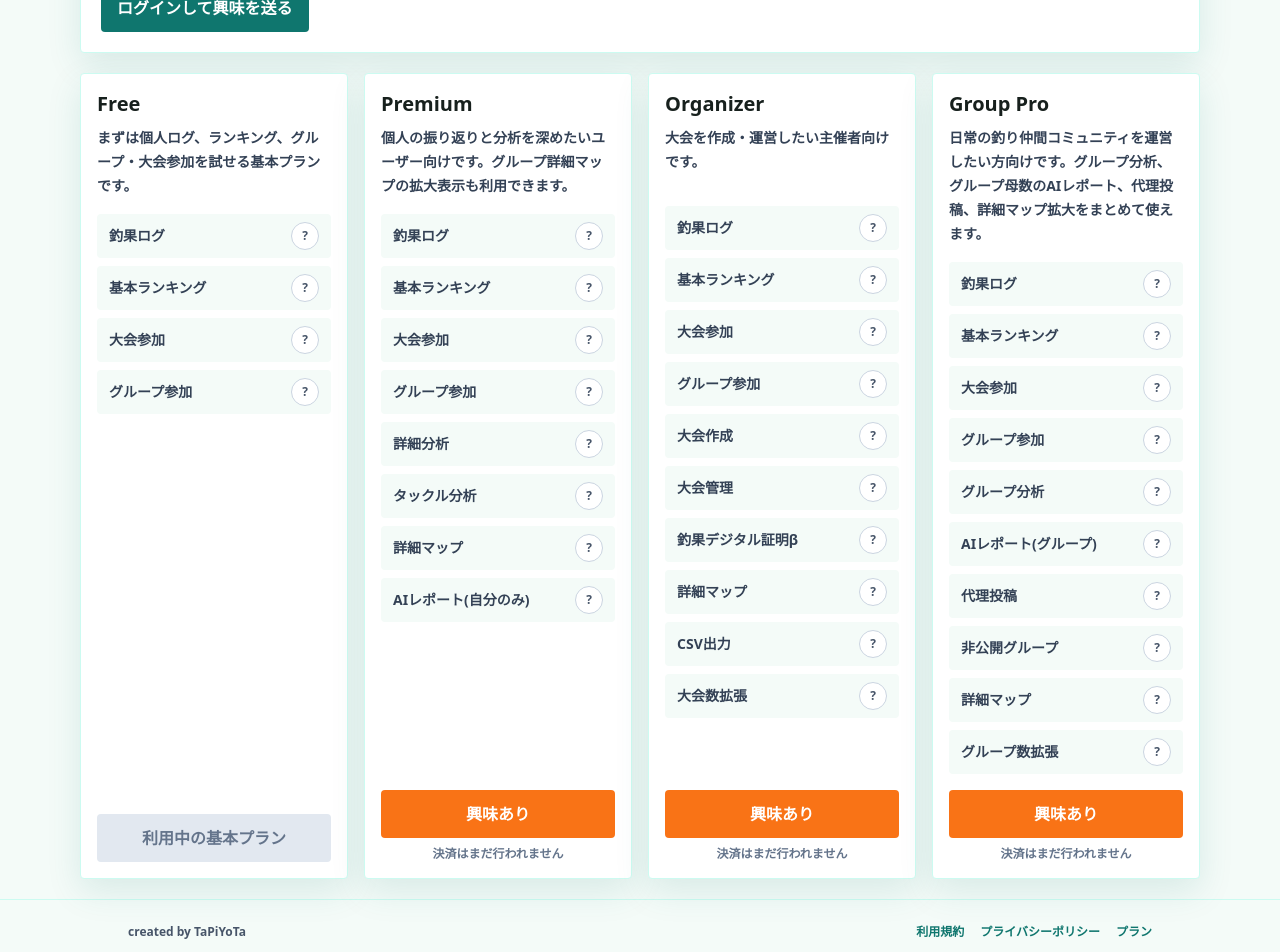
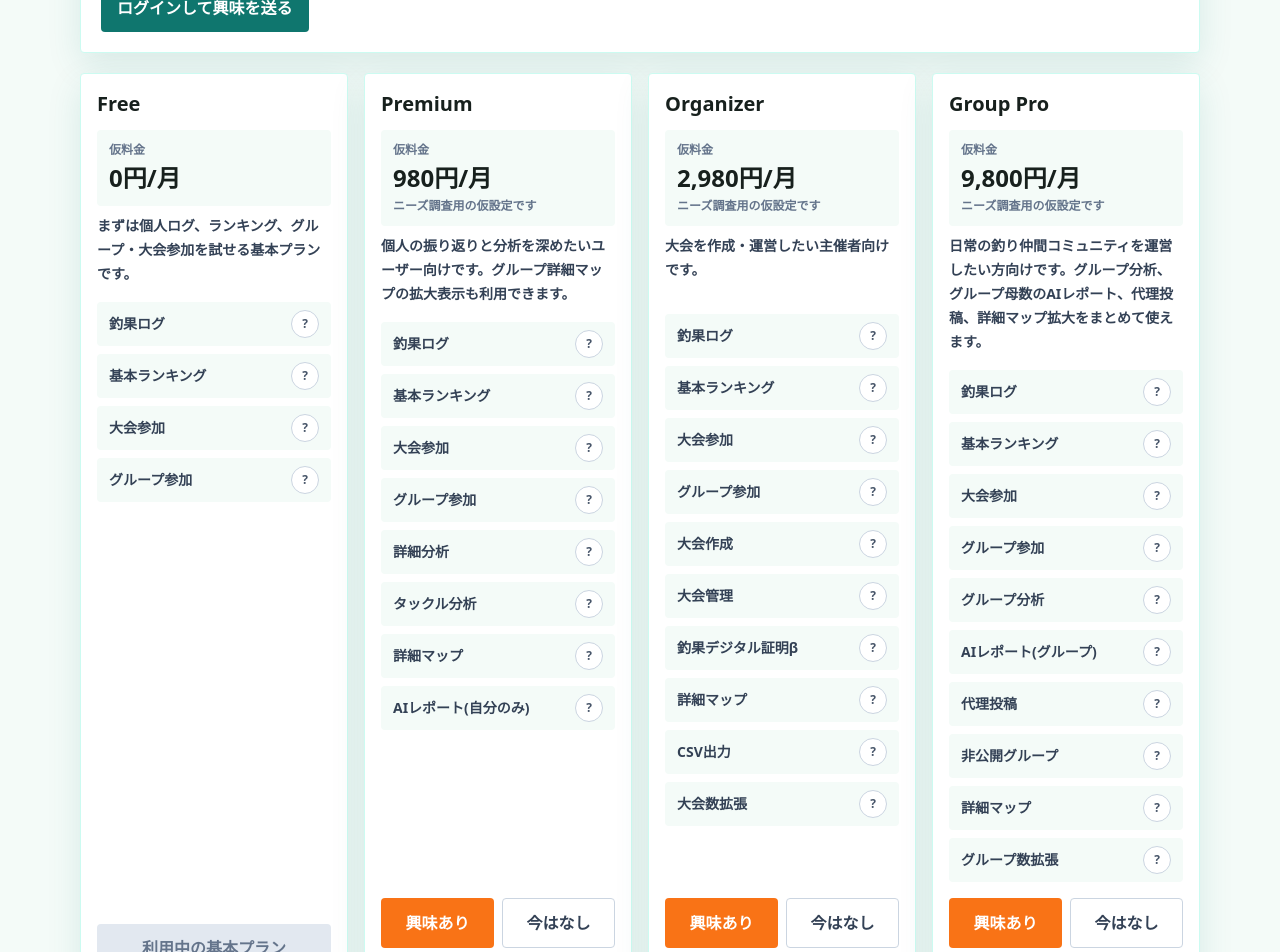
Before and after one commit to moritomizu/turilog, a Next.js app: page /plans in a window 1280 px wide. Shown: the part 240-1192 px from the top of the page. Built offline with nearby package versions, Linux system fonts and the light colour scheme; no server answers.

Commit message:
Add plan pricing and interest survey responses

```diff
--- a/src/app/admin/feature-events/page.tsx
+++ b/src/app/admin/feature-events/page.tsx
@@ -106,7 +106,7 @@ function buildSummary(items: FeatureEvent[]) {
   return {
     byFeature: countBy(items, (item) => featureDefinitions[item.featureKey]?.name ?? item.featureKey),
     byEventType: countBy(items, (item) => item.eventType),
-    byUser: countBy(items.filter((item) => item.eventType === "clickInterested" || item.eventType === "clickLearnMore"), (item) => item.userId)
+    byUser: countBy(items.filter((item) => item.eventType === "clickInterested" || item.eventType === "clickNotInterested" || item.eventType === "clickLearnMore"), (item) => item.userId)
   };
 }
 
--- a/src/app/plans/plans-client.tsx
+++ b/src/app/plans/plans-client.tsx
@@ -4,7 +4,7 @@ import { onAuthStateChanged, type User as FirebaseUser } from "firebase/auth";
 import Link from "next/link";
 import { useEffect, useState } from "react";
 import { PageHeader } from "@/components/PageHeader";
-import { logFeatureInterest } from "@/lib/featureEvents";
+import { logFeatureInterest, logFeatureNotInterested } from "@/lib/featureEvents";
 import { getFirebaseAuth, isFirebaseConfigured } from "@/lib/firebase";
 import { featureDefinitions, planDefinitions } from "@/lib/plans";
 import type { FeatureKey, SubscriptionPlan } from "@/types";
@@ -14,6 +14,12 @@ const interestFeatureByPlan: Partial<Record<SubscriptionPlan, FeatureKey>> = {
   premium: "plan_premium",
   organizer: "plan_organizer",
   groupPro: "plan_groupPro"
+};
+const planPrices: Partial<Record<SubscriptionPlan, string>> = {
+  free: "0円/月",
+  premium: "980円/月",
+  organizer: "2,980円/月",
+  groupPro: "9,800円/月"
 };
 
 export function PlansClient() {
@@ -26,17 +32,22 @@ export function PlansClient() {
     return onAuthStateChanged(getFirebaseAuth(), setUser);
   }, []);
 
-  async function handleInterest(plan: SubscriptionPlan) {
+  async function handlePlanReaction(plan: SubscriptionPlan, interested: boolean) {
     if (!user) {
-      setMessage("興味ありを送るにはログインしてください。");
+      setMessage("反応を送るにはログインしてください。");
       return;
     }
     const featureKey = interestFeatureByPlan[plan];
     if (!featureKey) return;
     setMessage("反応を保存しています。");
     try {
-      await logFeatureInterest(user.uid, featureKey, { plan });
-      setMessage("ありがとうございます。今後のプラン設計に活用します。");
+      const metadata = { plan, priceLabel: planPrices[plan] ?? "", interested };
+      if (interested) {
+        await logFeatureInterest(user.uid, featureKey, metadata);
+      } else {
+        await logFeatureNotInterested(user.uid, featureKey, metadata);
+      }
+      setMessage(interested ? "ありがとうございます。興味ありとして保存しました。" : "ありがとうございます。今はなしとして保存しました。");
     } catch {
       setMessage("保存できませんでした。時間をおいてもう一度お試しください。");
     }
@@ -65,6 +76,11 @@ export function PlansClient() {
             return (
               <article key={plan} className="flex flex-col rounded border border-teal-100 bg-white p-4 shadow-soft">
                 <h2 className="text-xl font-black">{definition.label}</h2>
+                <div className="mt-3 rounded bg-foam p-3">
+                  <p className="text-xs font-black text-slate-500">仮料金</p>
+                  <p className="mt-1 text-2xl font-black text-ink">{planPrices[plan] ?? "未定"}</p>
+                  {plan !== "free" ? <p className="mt-1 text-xs font-bold text-slate-500">ニーズ調査用の仮設定です</p> : null}
+                </div>
                 <p className="mt-2 min-h-16 text-sm font-bold leading-6 text-slate-700">{definition.description}</p>
                 <ul className="mt-4 flex-1 space-y-2 text-sm font-bold text-slate-700">
                   {definition.features.map((featureKey) => (
@@ -81,14 +97,20 @@ export function PlansClient() {
                     </li>
                   ))}
                 </ul>
-                <button
-                  type="button"
-                  disabled={plan === "free"}
-                  onClick={() => handleInterest(plan)}
-                  className="tap-target mt-4 rounded bg-coral px-4 py-3 font-black text-white disabled:bg-slate-200 disabled:text-slate-500"
-                >
-                  {plan === "free" ? "利用中の基本プラン" : "興味あり"}
-                </button>
+                {plan === "free" ? (
+                  <button type="button" disabled className="tap-target mt-4 rounded bg-slate-200 px-4 py-3 font-black text-slate-500">
+                    利用中の基本プラン
+                  </button>
+                ) : (
+                  <div className="mt-4 grid grid-cols-2 gap-2">
+                    <button type="button" onClick={() => handlePlanReaction(plan, true)} className="tap-target rounded bg-coral px-4 py-3 font-black text-white">
+                      興味あり
+                    </button>
+                    <button type="button" onClick={() => handlePlanReaction(plan, false)} className="tap-target rounded border border-slate-300 bg-white px-4 py-3 font-black text-slate-700">
+                      今はなし
+                    </button>
+                  </div>
+                )}
                 {plan !== "free" ? <p className="mt-2 text-center text-xs font-bold text-slate-500">決済はまだ行われません</p> : null}
               </article>
             );
--- a/src/lib/featureEvents.ts
+++ b/src/lib/featureEvents.ts
@@ -25,6 +25,10 @@ export function logLockedFeatureView(userId: string, featureKey: FeatureKey, met
 
 export function logFeatureInterest(userId: string, featureKey: FeatureKey, metadata?: Record<string, unknown>) {
   return logFeatureEvent(userId, featureKey, "clickInterested", metadata);
+}
+
+export function logFeatureNotInterested(userId: string, featureKey: FeatureKey, metadata?: Record<string, unknown>) {
+  return logFeatureEvent(userId, featureKey, "clickNotInterested", metadata);
 }
 
 export function logFeatureAttempt(userId: string, featureKey: FeatureKey, metadata?: Record<string, unknown>) {
--- a/src/types/index.ts
+++ b/src/types/index.ts
@@ -53,6 +53,7 @@ export type FeatureKey =
 export type FeatureEventType =
   | "viewLockedFeature"
   | "clickInterested"
+  | "clickNotInterested"
   | "clickLearnMore"
   | "attemptUseFeature"
   | "useFeature";
```
